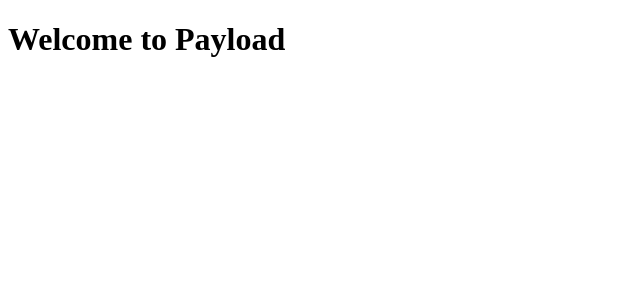
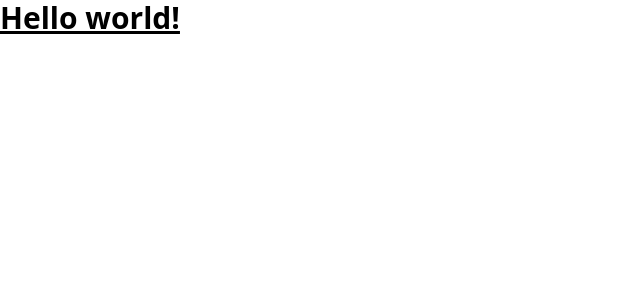
Before and after one commit to jamedkh/blog-payload, a Next.js app: page / in a window 1280 px wide. Shown: the top 300 px of the page, without its empty margins (0-640 px from the left). Built offline with nearby package versions, Linux system fonts and the light colour scheme.

Commit message:
tailwind added

```diff
--- a/package.json
+++ b/package.json
@@ -7,7 +7,7 @@
   "scripts": {
     "build": "cross-env NODE_OPTIONS=\"--no-deprecation --max-old-space-size=8000\" next build",
     "dev": "cross-env NODE_OPTIONS=--no-deprecation next dev",
-    "devsafe": "rm -rf .next && cross-env NODE_OPTIONS=--no-deprecation next dev",
+    "devsafe": "rimraf .next && cross-env NODE_OPTIONS=--no-deprecation next dev",
     "generate:importmap": "cross-env NODE_OPTIONS=--no-deprecation payload generate:importmap",
     "generate:types": "cross-env NODE_OPTIONS=--no-deprecation payload generate:types",
     "lint": "cross-env NODE_OPTIONS=--no-deprecation next lint",
@@ -23,15 +23,18 @@
     "@payloadcms/ui": "3.72.0",
     "@plaiceholder/next": "^3.0.0",
     "@t3-oss/env-nextjs": "^0.13.10",
+    "@tailwindcss/postcss": "^4.1.18",
     "cross-env": "^7.0.3",
     "dotenv": "16.4.7",
     "graphql": "^16.8.1",
     "next": "15.4.10",
     "payload": "3.72.0",
     "plaiceholder": "^3.0.0",
+    "postcss": "^8.5.6",
     "react": "19.2.1",
     "react-dom": "19.2.1",
     "sharp": "0.34.2",
+    "tailwindcss": "^4.1.18",
     "zod": "^4.3.5"
   },
   "devDependencies": {
@@ -48,6 +51,7 @@
     "playwright": "1.56.1",
     "playwright-core": "1.56.1",
     "prettier": "^3.4.2",
+    "rimraf": "^6.1.2",
     "typescript": "5.7.3",
     "vite-tsconfig-paths": "5.1.4",
     "vitest": "3.2.3"
--- /dev/null
+++ b/postcss.config.mjs
@@ -0,0 +1,7 @@
+const config = {
+  plugins: {
+    '@tailwindcss/postcss': {},
+  },
+}
+
+export default config
--- /dev/null
+++ b/src/app/(frontend)/globals.css
@@ -0,0 +1 @@
+@import "tailwindcss";
--- a/src/app/(frontend)/layout.tsx
+++ b/src/app/(frontend)/layout.tsx
@@ -1,8 +1,9 @@
 import React from 'react'
+import './globals.css'
 
 export const metadata = {
   description: 'A blank template using Payload in a Next.js app.',
-  title: 'Payload Blank Template',
+  title: 'Payload Blog Template',
 }
 
 export default async function RootLayout(props: { children: React.ReactNode }) {
--- a/src/app/(frontend)/page.tsx
+++ b/src/app/(frontend)/page.tsx
@@ -2,7 +2,7 @@ import React from 'react'
 export default async function HomePage() {
   return (
     <div>
-      <h1>Welcome to Payload</h1>
+      <h1 className="text-3xl font-bold underline">Hello world!</h1>
     </div>
   )
 }
--- a/tsconfig.json
+++ b/tsconfig.json
@@ -37,7 +37,7 @@
     "**/*.ts",
     "**/*.tsx",
     ".next/types/**/*.ts"
-  ],
+, "postcss.config.mjs"  ],
   "exclude": [
     "node_modules"
   ],
```
Also changed, not shown: 1 other file (tests, documents, lock files or other folders).
